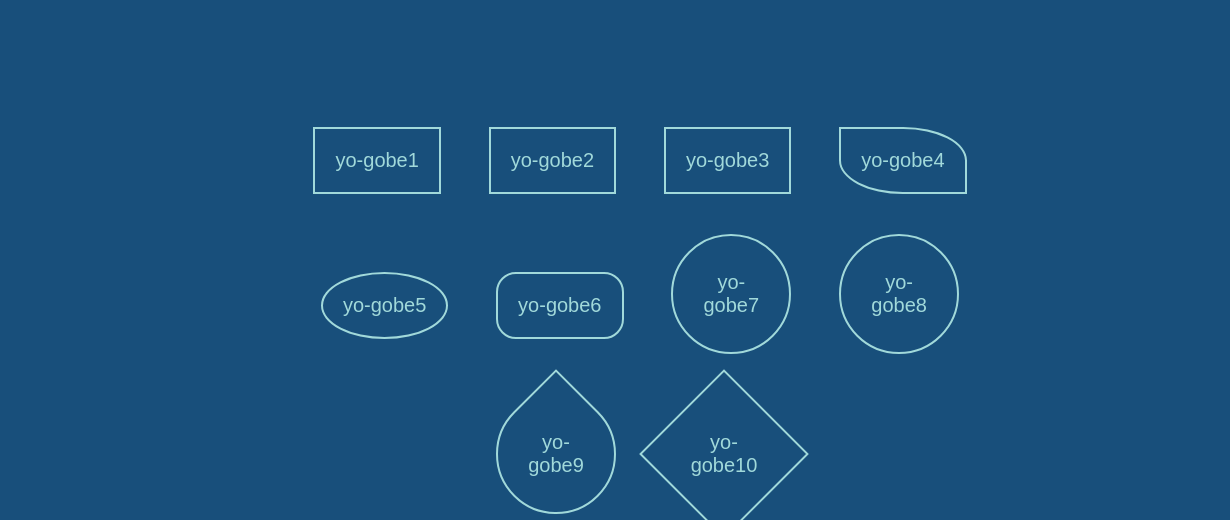
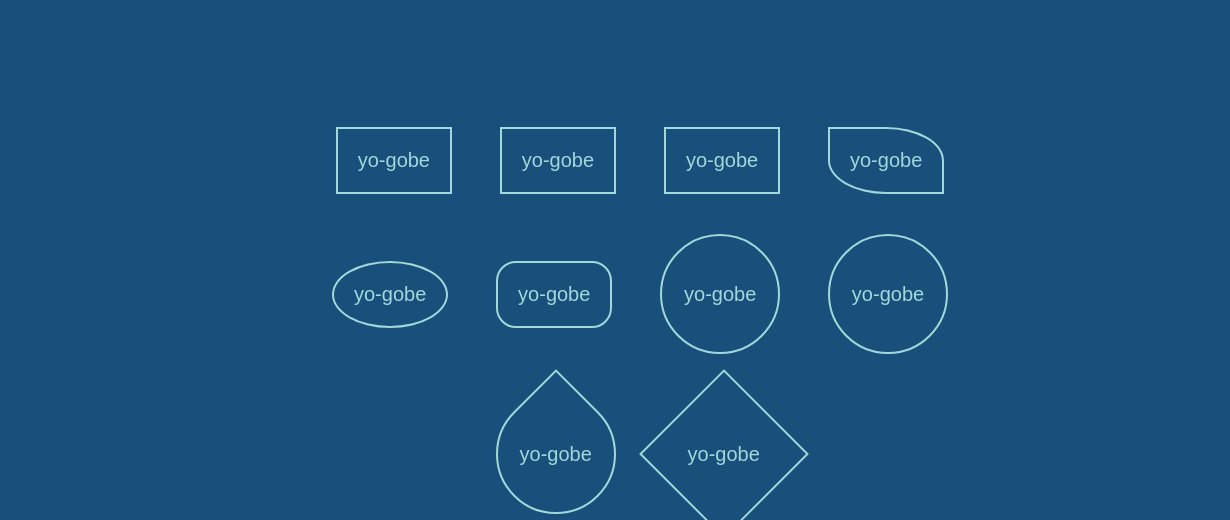
Before and after one commit to rtjae1/animationButton1, a plain HTML site: page index.html in a window 1280 px wide. Shown: the part 52-572 px from the top of the page, 0-1230 px from the left. Drawn offline with Linux system fonts and the light colour scheme.

Commit message:
update text

```diff
--- a/index.html
+++ b/index.html
@@ -65,19 +65,19 @@
       <!-- content -->
       <div class="center">
         <div class="container">
-          <button class="button1">yo-gobe1</button>
-          <button class="button2">yo-gobe2</button>
-          <button class="button3">yo-gobe3</button>
-          <button class="shape4 button4">yo-gobe4</button>
-          <button class="shape5 button5">yo-gobe5</button>
-          <button class="shape6 button6">yo-gobe6</button>
-          <button class="circle button7">yo-gobe7</button>
-          <button class="circle button8">yo-gobe8</button>
+          <button class="button1">yo-gobe</button>
+          <button class="button2">yo-gobe</button>
+          <button class="button3">yo-gobe</button>
+          <button class="shape4 button4">yo-gobe</button>
+          <button class="shape5 button5">yo-gobe</button>
+          <button class="shape6 button6">yo-gobe</button>
+          <button class="circle button7">yo-gobe</button>
+          <button class="circle button8">yo-gobe</button>
           <button class="shape9 button9">
-            <div class="text-rotate">yo-gobe9</div>
+            <div class="text-rotate">yo-gobe</div>
           </button>
           <button class="shape10 button10">
-            <div class="text-rotate">yo-gobe10</div>
+            <div class="text-rotate">yo-gobe</div>
           </button>
         </div>
       </div>
```
